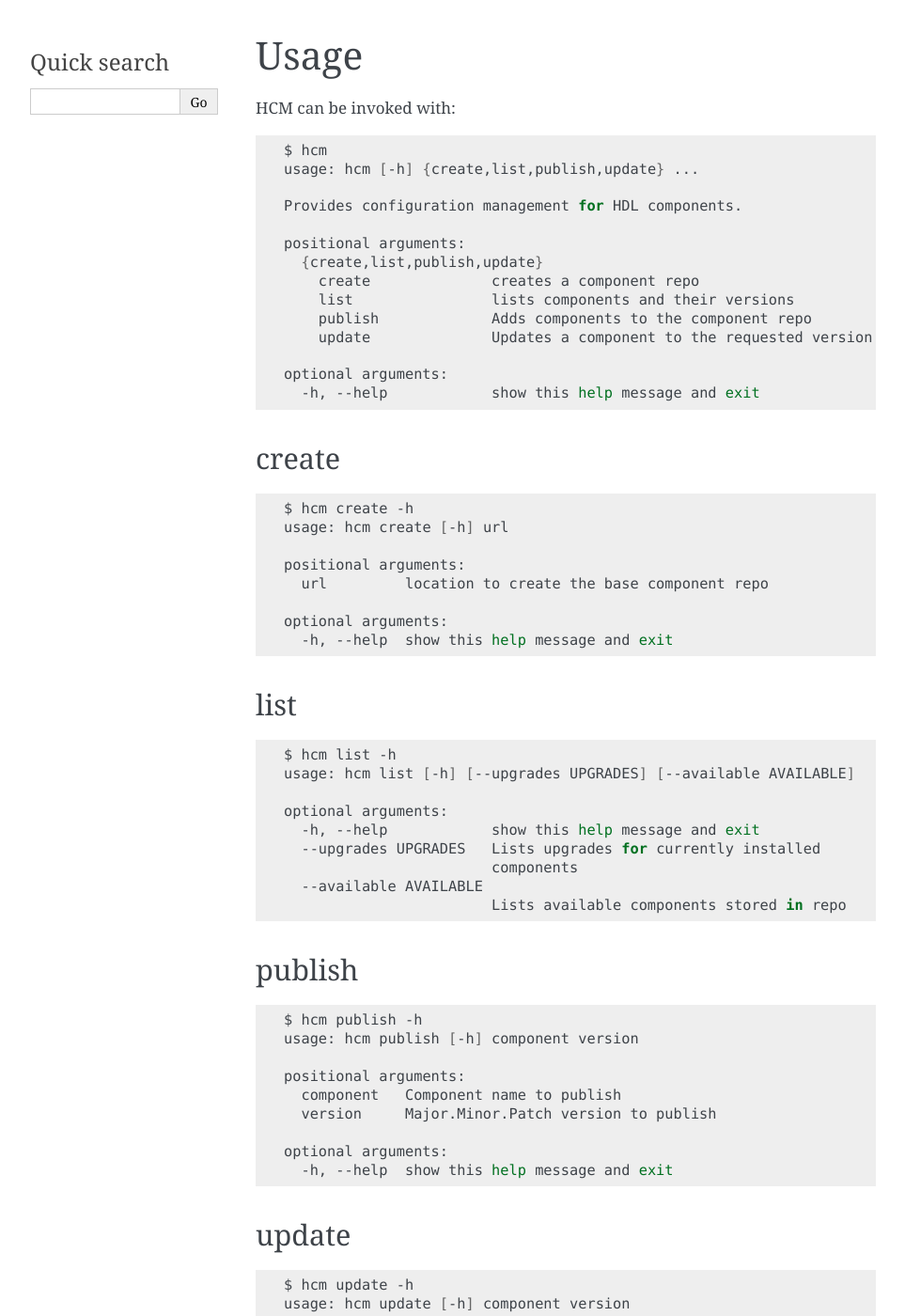
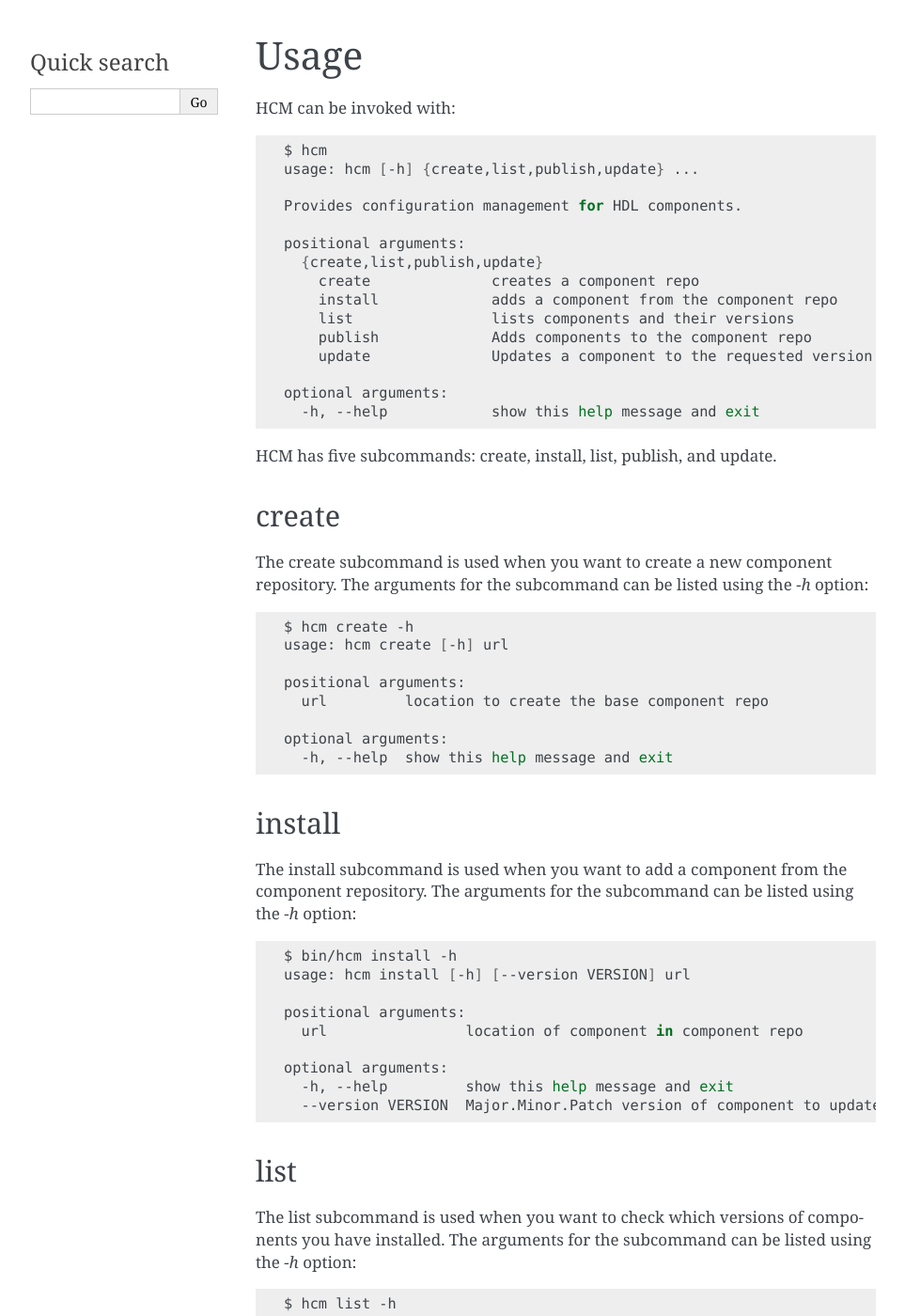
Before and after one commit to jeremiah-c-leary/hdl-component-manager, a Sphinx documentation site: the page built from docs/source/usage.rst, in a window 1280 px wide and 1400 px high. Shown: the whole window at 94% size, without its empty margins (148-1111 px from the left). Built offline with Sphinx 7.4.7, drawn with Linux system fonts in a browser that asks for light colours; some of the changed text lies outside the part shown.

Commit message:
Adding install subcommand.

```diff
--- a/docs/source/usage.rst
+++ b/docs/source/usage.rst
@@ -13,6 +13,7 @@ HCM can be invoked with:
     positional arguments:
       {create,list,publish,update}
         create              creates a component repo
+        install             adds a component from the component repo
         list                lists components and their versions
         publish             Adds components to the component repo
         update              Updates a component to the requested version
@@ -20,9 +21,13 @@ HCM can be invoked with:
     optional arguments:
       -h, --help            show this help message and exit
 
+HCM has five subcommands:  create, install, list, publish, and update.
 
 create
 ------
+
+The create subcommand is used when you want to create a new component repository.
+The arguments for the subcommand can be listed using the *-h* option:
 
 .. code-block:: bash
 
@@ -35,8 +40,29 @@ create
     optional arguments:
       -h, --help  show this help message and exit
 
+install
+-------
+
+The install subcommand is used when you want to add a component from the component repository.
+The arguments for the subcommand can be listed using the *-h* option:
+
+.. code-block:: bash
+
+    $ bin/hcm install -h
+    usage: hcm install [-h] [--version VERSION] url
+
+    positional arguments:
+      url                location of component in component repo
+
+    optional arguments:
+      -h, --help         show this help message and exit
+      --version VERSION  Major.Minor.Patch version of component to update to
+
 list
 ----
+
+The list subcommand is used when you want to check which versions of components you have installed.
+The arguments for the subcommand can be listed using the *-h* option:
 
 .. code-block:: bash
 
@@ -52,6 +78,9 @@ list
 
 publish
 -------
+
+The publish subcommand is used when you want to push a version of a component to the component repository.
+The arguments for the subcommand can be listed using the *-h* option:
 
 .. code-block:: bash
 
@@ -69,6 +98,9 @@ publish
 update
 ------
 
+The update subcommand is used when you want to pull in a newer version of the current component.
+The arguments for the subcommand can be listed using the *-h* option:
+
 .. code-block:: bash
 
     $ hcm update -h
```
Also changed, not shown: 1 other file.
